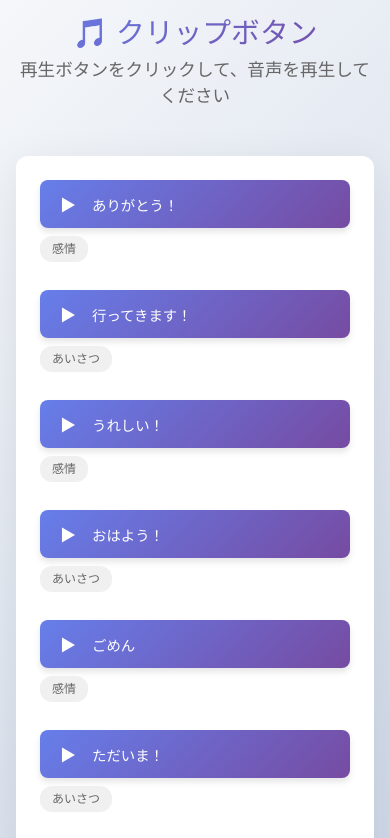
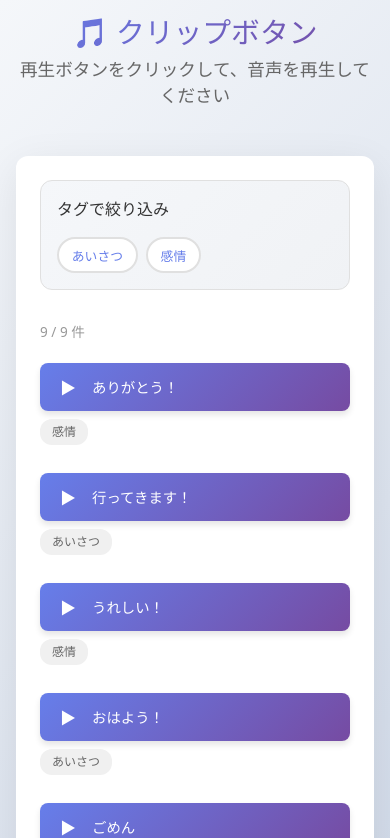
Before and after one commit to furen-button/clip-buttons, a React (Vite) app: page / in a window 390 px wide. Shown: the top 838 px of the page. Built offline with nearby package versions, Linux system fonts and the light colour scheme.

Commit message:
ClipsListコンポーネントにタグフィルタ機能を追加し、クリップのフィルタリングを実装

```diff
--- a/src/components/ClipsList.tsx
+++ b/src/components/ClipsList.tsx
@@ -2,16 +2,18 @@ import { useEffect, useState } from 'react';
 import type { Clip } from '../types/clip';
 import { useClips } from '../contexts/ClipsContext';
 import { ClipButton } from './ClipButton';
+import { TagFilter } from './TagFilter';
 import '../styles/ClipsList.css';
 
 /**
  * ClipsList
- * クリップのリストを表示するコンポーネント
+ * クリップのリストとタグフィルタを表示するコンポーネント
  */
 export function ClipsList() {
   const [clips, setClips] = useState<Clip[]>([]);
   const [loading, setLoading] = useState(true);
   const [error, setError] = useState<string | null>(null);
+  const [selectedTags, setSelectedTags] = useState<Set<string>>(new Set());
   const { basePath } = useClips();
 
   useEffect(() => {
@@ -41,6 +43,47 @@ export function ClipsList() {
     fetchClips();
   }, [basePath]);
 
+  /**
+   * 利用可能なすべてのタグを抽出
+   */
+  const allTags = Array.from(
+    new Set(clips.flatMap(clip => clip.tags))
+  ).sort();
+
+  /**
+   * タグがクリックされた時の処理
+   * トグル形式で選択/解除
+   */
+  const handleTagChange = (tag: string) => {
+    setSelectedTags(prev => {
+      const newSet = new Set(prev);
+      if (newSet.has(tag)) {
+        newSet.delete(tag);
+      } else {
+        newSet.add(tag);
+      }
+      return newSet;
+    });
+  };
+
+  /**
+   * タグフィルタをクリア
+   */
+  const handleClearTags = () => {
+    setSelectedTags(new Set());
+  };
+
+  /**
+   * 選択されたタグでクリップをフィルタリング
+   * 選択タグが空の場合はすべてのクリップを表示
+   * 選択タグがある場合は、そのいずれかを含むクリップを表示
+   */
+  const filteredClips = selectedTags.size === 0
+    ? clips
+    : clips.filter(clip =>
+        clip.tags.some(tag => selectedTags.has(tag))
+      );
+
   if (loading) {
     return <div className="clips-list loading">読み込み中...</div>;
   }
@@ -54,10 +97,29 @@ export function ClipsList() {
   }
 
   return (
-    <div className="clips-list">
-      {clips.map((clip, index) => (
-        <ClipButton key={index} clip={clip} />
-      ))}
+    <div className="clips-container">
+      <TagFilter
+        tags={allTags}
+        selectedTags={selectedTags}
+        onTagChange={handleTagChange}
+        onClear={handleClearTags}
+      />
+      <div className="clips-list">
+        {filteredClips.length === 0 ? (
+          <div className="clips-list empty">
+            選択したタグに該当するクリップがありません
+          </div>
+        ) : (
+          <>
+            <div className="clips-count">
+              {filteredClips.length} / {clips.length} 件
+            </div>
+            {filteredClips.map((clip, index) => (
+              <ClipButton key={index} clip={clip} />
+            ))}
+          </>
+        )}
+      </div>
     </div>
   );
 }
--- /dev/null
+++ b/src/components/TagFilter.tsx
@@ -0,0 +1,44 @@
+import '../styles/TagFilter.css';
+
+interface TagFilterProps {
+  tags: string[];
+  selectedTags: Set<string>;
+  onTagChange: (tag: string) => void;
+  onClear: () => void;
+}
+
+/**
+ * TagFilter
+ * タグフィルタコンポーネント
+ * 利用可能なタグを表示して、選択可能にします
+ */
+export function TagFilter({ tags, selectedTags, onTagChange, onClear }: TagFilterProps) {
+  if (tags.length === 0) {
+    return null;
+  }
+
+  return (
+    <div className="tag-filter">
+      <div className="tag-filter-header">
+        <h3>タグで絞り込み</h3>
+        {selectedTags.size > 0 && (
+          <button className="clear-button" onClick={onClear}>
+            クリア
+          </button>
+        )}
+      </div>
+      <div className="tag-filter-tags">
+        {tags.map(tag => (
+          <button
+            key={tag}
+            className={`filter-tag ${selectedTags.has(tag) ? 'active' : ''}`}
+            onClick={() => onTagChange(tag)}
+          >
+            {tag}
+            {selectedTags.has(tag) && <span className="check">✓</span>}
+          </button>
+        ))}
+      </div>
+    </div>
+  );
+}
--- a/src/styles/ClipsList.css
+++ b/src/styles/ClipsList.css
@@ -1,3 +1,9 @@
+/* クリップコンテナ */
+.clips-container {
+  display: flex;
+  flex-direction: column;
+}
+
 /* クリップリストのスタイル */
 .clips-list {
   display: flex;
@@ -33,6 +39,14 @@
   animation: spin 0.8s linear infinite;
 }
 
+/* クリップ件数表示 */
+.clips-count {
+  padding: 0.5rem 0;
+  font-size: 0.9rem;
+  color: #999;
+  font-weight: 500;
+}
+
 @keyframes spin {
   to {
     transform: rotate(360deg);
@@ -43,4 +57,8 @@
   .clips-list {
     gap: 0.75rem;
   }
+
+  .clips-count {
+    font-size: 0.85rem;
+  }
 }
--- /dev/null
+++ b/src/styles/TagFilter.css
@@ -0,0 +1,120 @@
+/* タグフィルタのスタイル */
+.tag-filter {
+  margin-bottom: 2rem;
+  padding: 1.5rem;
+  background: linear-gradient(135deg, #f5f7fa 0%, #f0f2f5 100%);
+  border-radius: 12px;
+  border: 1px solid #e0e0e0;
+}
+
+.tag-filter-header {
+  display: flex;
+  justify-content: space-between;
+  align-items: center;
+  margin-bottom: 1rem;
+  gap: 1rem;
+}
+
+.tag-filter-header h3 {
+  margin: 0;
+  font-size: 1rem;
+  color: #333;
+  font-weight: 600;
+}
+
+.clear-button {
+  padding: 0.5rem 1rem;
+  background-color: #f44336;
+  color: white;
+  border: none;
+  border-radius: 6px;
+  font-size: 0.875rem;
+  font-weight: 500;
+  cursor: pointer;
+  transition: all 0.2s ease;
+}
+
+.clear-button:hover {
+  background-color: #d32f2f;
+  transform: translateY(-1px);
+  box-shadow: 0 2px 4px rgba(244, 67, 54, 0.2);
+}
+
+.clear-button:active {
+  transform: translateY(0);
+}
+
+.tag-filter-tags {
+  display: flex;
+  flex-wrap: wrap;
+  gap: 0.75rem;
+}
+
+.filter-tag {
+  display: inline-flex;
+  align-items: center;
+  gap: 0.5rem;
+  padding: 0.5rem 1rem;
+  background-color: white;
+  color: #667eea;
+  border: 2px solid #e0e0e0;
+  border-radius: 20px;
+  font-size: 0.9rem;
+  font-weight: 500;
+  cursor: pointer;
+  transition: all 0.2s ease;
+}
+
+.filter-tag:hover {
+  border-color: #667eea;
+  background-color: #f5f7ff;
+}
+
+.filter-tag.active {
+  background: linear-gradient(135deg, #667eea 0%, #764ba2 100%);
+  color: white;
+  border-color: transparent;
+  box-shadow: 0 4px 12px rgba(102, 126, 234, 0.3);
+}
+
+.filter-tag .check {
+  font-size: 1.1rem;
+  display: inline-block;
+  animation: checkIn 0.3s ease;
+}
+
+@keyframes checkIn {
+  0% {
+    opacity: 0;
+    transform: scale(0.5);
+  }
+  100% {
+    opacity: 1;
+    transform: scale(1);
+  }
+}
+
+@media (max-width: 600px) {
+  .tag-filter {
+    padding: 1rem;
+    margin-bottom: 1.5rem;
+  }
+
+  .tag-filter-header {
+    flex-direction: column;
+    align-items: flex-start;
+  }
+
+  .clear-button {
+    align-self: flex-end;
+  }
+
+  .tag-filter-tags {
+    gap: 0.5rem;
+  }
+
+  .filter-tag {
+    padding: 0.4rem 0.8rem;
+    font-size: 0.8rem;
+  }
+}
```
